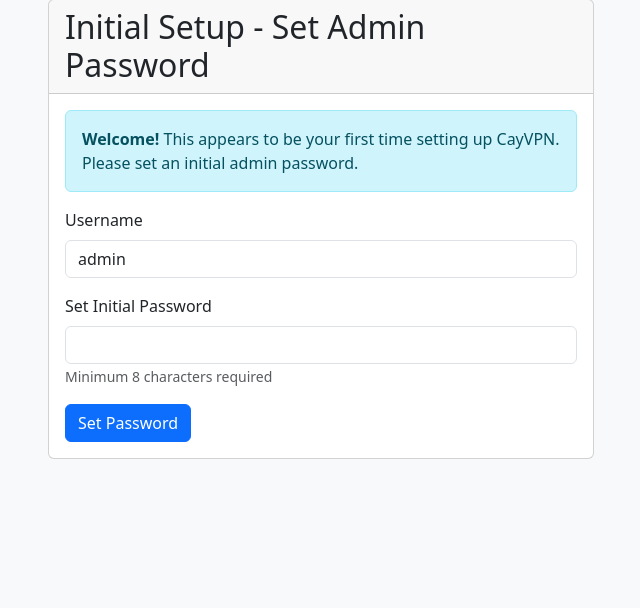
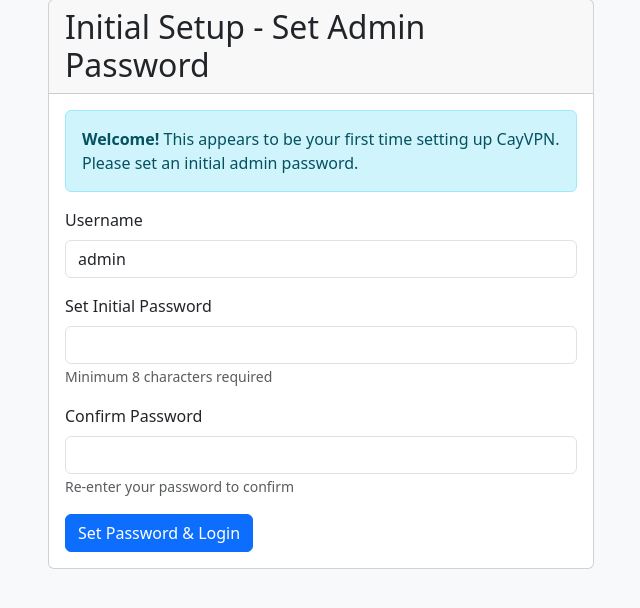
Before and after one commit to caynetic/cayvpn, a Flask app: page /login in a window 1280 px wide. Shown: the part 173-781 px from the top of the page, without its empty margins (319-959 px from the left). Run offline with Flask 3, Linux system fonts and the light colour scheme; parts of the project's set-up code (start-up, migrations or seed data) failed here and were passed over; some libraries are stand-ins or nearby versions.

Commit message:
Add password confirmation for first-time setup
- Add confirm password field on first-time login
- Validate password match before setting
- Set password for both CayVPN and AdGuard Home
- Improve error messages and validation
- Add startup notification for first-time setup
- Better user experience with autocomplete hints

```diff
--- a/app.py
+++ b/app.py
@@ -344,10 +344,18 @@
         # No password set - this is first run
         ADMIN_PASS = None
         print("⚠ No admin password set - first time setup required")
+        print("   Visit the web interface to set your initial admin password")
         return False
 
 # Load admin password from database if exists
-load_admin_password()
+password_loaded = load_admin_password()
+if not password_loaded:
+    print("\n" + "="*60)
+    print("🔐 FIRST TIME SETUP REQUIRED")
+    print("="*60)
+    print("Visit the web interface to set your admin password.")
+    print("This password will be used for both CayVPN and AdGuard Home.")
+    print("="*60 + "\n")
 
 def get_peer_stats():
     """Get peer statistics from WireGuard"""
@@ -715,19 +723,30 @@
     if "logged_in" in session:
         return redirect(url_for("index"))
     if request.method == "POST":
-        username = request.form["username"]
-        password = request.form["password"]
+        username = request.form.get("username", "")
+        password = request.form.get("password", "")
+        confirm_password = request.form.get("confirm_password", "")
 
         # Check if this is first time setup (no password set)
         if ADMIN_PASS is None:
-            if username == ADMIN_USER and len(password) >= 8:
-                # Set initial password
-                update_admin_password(password)
-                session["logged_in"] = True
-                flash("Welcome! Admin password has been set.", "success")
-                return redirect(url_for("index"))
-            else:
-                return render_template("login.html", error="Please set an initial password (minimum 8 characters)")
+            # Validate username
+            if username != ADMIN_USER:
+                return render_template("login.html", first_time=True, error="Username must be 'admin'")
+
+            # Validate password length
+            if len(password) < 8:
+                return render_template("login.html", first_time=True, error="Password must be at least 8 characters")
+
+            # Validate password confirmation
+            if password != confirm_password:
+                return render_template("login.html", first_time=True, error="Passwords do not match")
+
+            # Set initial password
+            update_admin_password(password)
+            update_adguard_password(password)
+            session["logged_in"] = True
+            flash("Welcome! Your admin password has been set for both CayVPN and AdGuard Home.", "success")
+            return redirect(url_for("index"))
 
         # Normal login
         if username == ADMIN_USER and password == ADMIN_PASS:
--- a/templates/login.html
+++ b/templates/login.html
@@ -26,10 +26,17 @@
           </div>
           <div class="mb-3">
             <label for="password" class="form-label">{% if first_time %}Set Initial Password{% else %}Password{% endif %}</label>
-            <input type="password" class="form-control" id="password" name="password" required minlength="8">
+            <input type="password" class="form-control" id="password" name="password" required minlength="8" autocomplete="{% if first_time %}new-password{% else %}current-password{% endif %}">
             <small class="form-text text-muted">Minimum 8 characters required</small>
           </div>
-          <button type="submit" class="btn btn-primary">{% if first_time %}Set Password{% else %}Login{% endif %}</button>
+          {% if first_time %}
+          <div class="mb-3">
+            <label for="confirm_password" class="form-label">Confirm Password</label>
+            <input type="password" class="form-control" id="confirm_password" name="confirm_password" required minlength="8" autocomplete="new-password">
+            <small class="form-text text-muted">Re-enter your password to confirm</small>
+          </div>
+          {% endif %}
+          <button type="submit" class="btn btn-primary">{% if first_time %}Set Password & Login{% else %}Login{% endif %}</button>
         </form>
       </div>
     </div>
```
